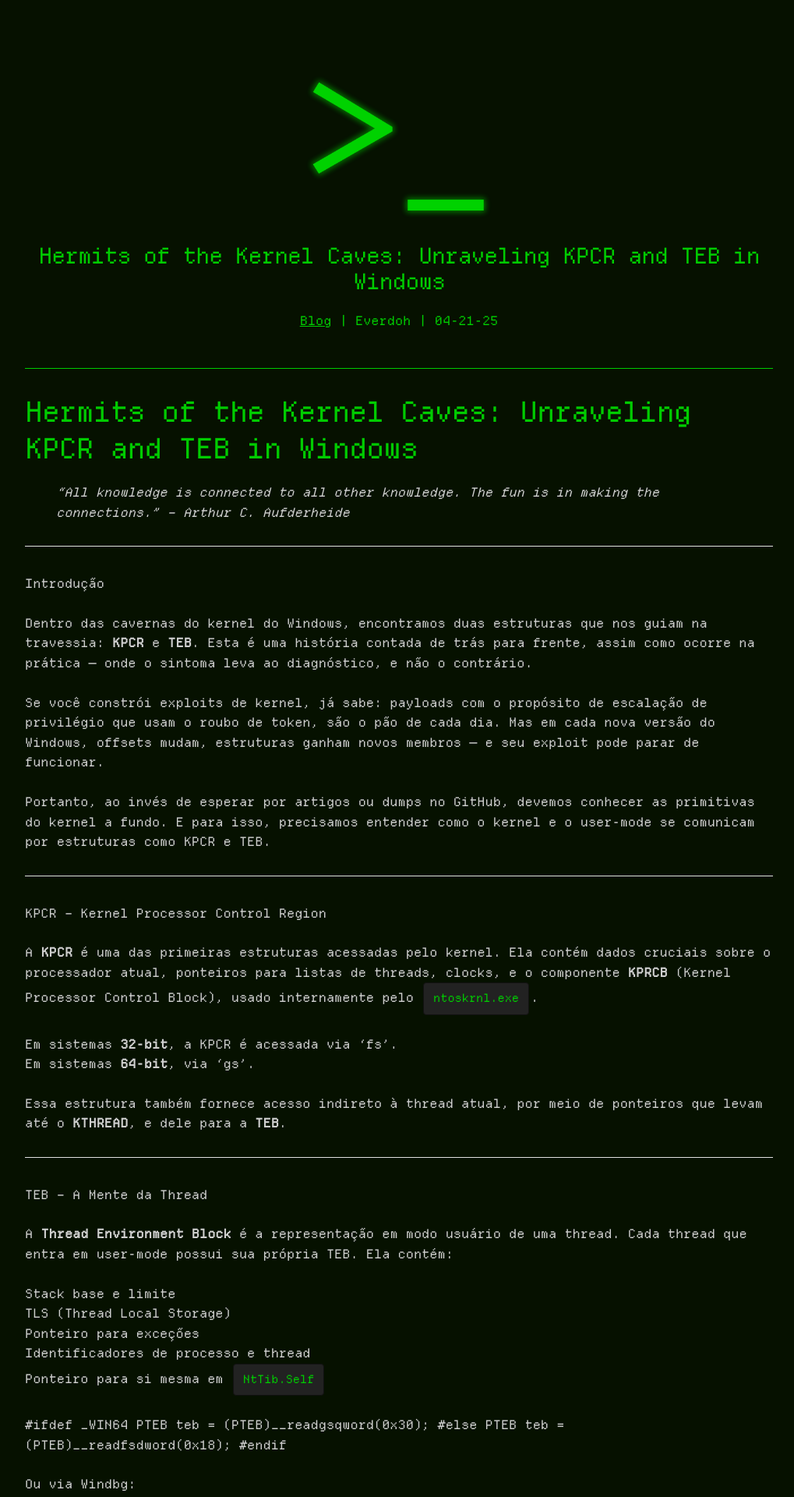
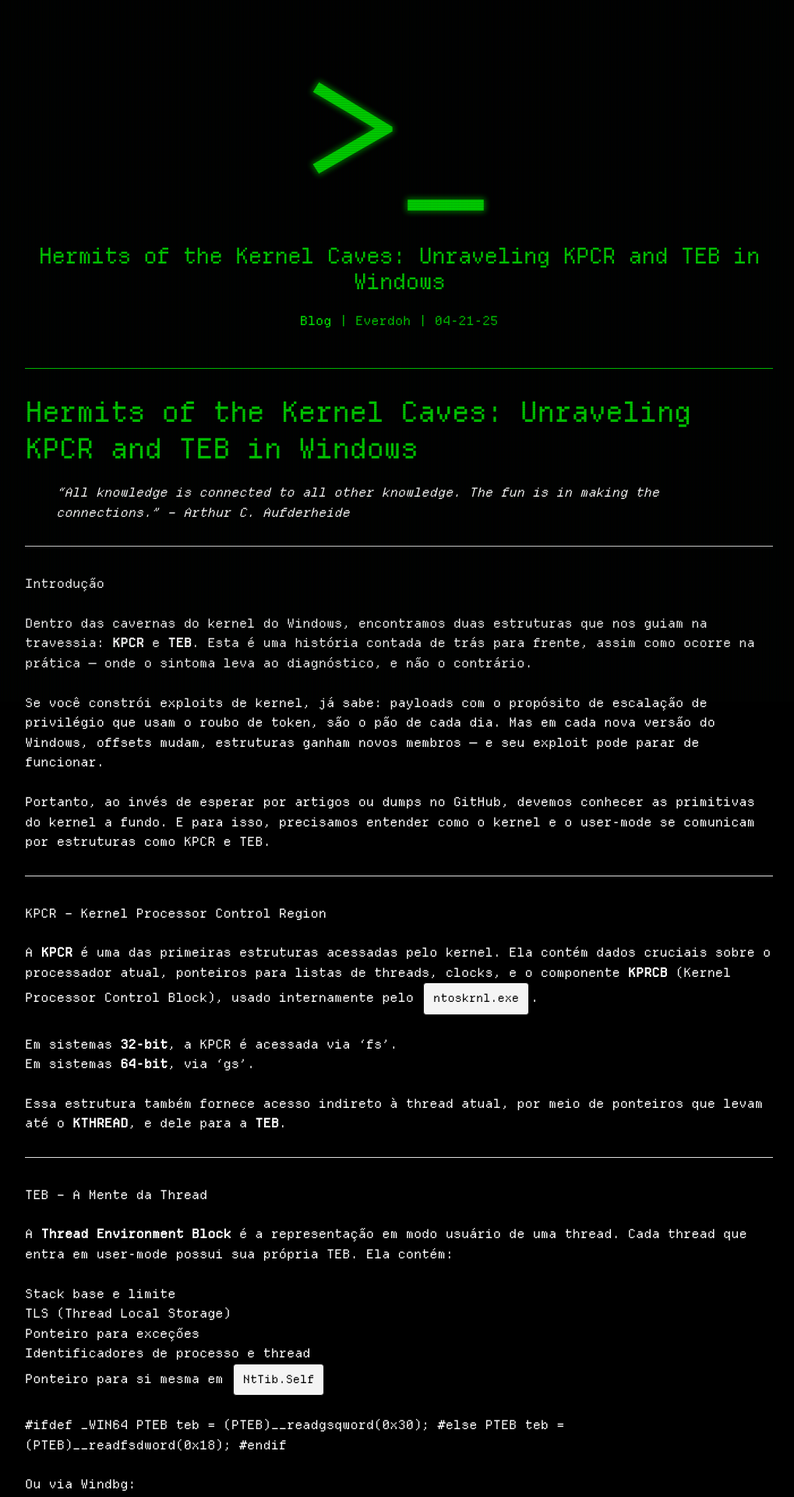
Before and after one commit to Everdoh/everdoh.github.io, a Jekyll site: the page built from _posts/2025-04-21-TEB.md, in a window 1280 px wide. Shown: the top 1920 px of the page at 78% size, without its empty margins (128-1147 px from the left). Built offline with Jekyll 4.4.1, drawn with Linux system fonts in a browser that asks for light colours.

Commit message:
Ajuste de legibilidade 3

```diff
--- a/assets/main.scss
+++ b/assets/main.scss
@@ -5,28 +5,70 @@
 @import "skeleton";
 @import "morph";
 
-/* 1. O que já tinhas: Definição da fonte */
+/* 1. Definição da fonte */
 @font-face {
   font-family: 'Departure Mono';
   src: url('{{ "/assets/fonts/DepartureMono-Regular.otf" | relative_url }}');
   font-weight: normal;
   font-style: normal;
+  font-display: swap;
 }
 
-/* 2. O que já tinhas: Aplicação geral */
+/* 2. Efeito de Scanlines (Monitor CRT) */
+body::before {
+  content: " ";
+  display: block;
+  position: fixed;
+  top: 0;
+  left: 0;
+  bottom: 0;
+  right: 0;
+  background: linear-gradient(rgba(18, 16, 16, 0) 50%, rgba(0, 0, 0, 0.1) 50%),
+              linear-gradient(90deg, rgba(255, 0, 0, 0.02), rgba(0, 255, 0, 0.01), rgba(0, 0, 255, 0.02));
+  z-index: 9999;
+  background-size: 100% 3px, 3px 100%;
+  pointer-events: none;
+}
+
+/* 3. Aplicação geral e Legibilidade */
 html, body, p, li, h1, h2, h3 {
   font-family: 'Departure Mono', monospace !important;
 }
 
-/* 3. O NOVO CÓDIGO: Ajustes de espaçamento e legibilidade */
 body {
-  font-size: 16px;      /* Aumenta um pouco o texto para cansar menos a vista */
-  line-height: 1.6;    /* Dá espaço entre as linhas de texto */
+  font-size: 16px;
+  line-height: 1.6;
+  background-color: #000; /* Garante o fundo preto para o efeito terminal */
+  color: #fff;
 }
 
+/* 4. Blocos de Código e Comandos */
 code, pre {
   font-family: 'Departure Mono', monospace !important;
-  padding: 8px 12px !important; /* Cria o "respiro" dentro das caixas brancas */
-  display: inline-block;        /* Garante que o padding seja aplicado corretamente */
-  border-radius: 4px;           /* Arredonda levemente os cantos das caixas */
+  padding: 8px 12px !important;
+  display: inline-block;
+  border-radius: 4px;
+  background-color: #f4f4f4; /* Mantém o destaque das tuas caixas brancas */
+  color: #000;
 }
+
+/* 5. Links e Efeito Hover (Terminal Style) */
+a {
+  text-decoration: none;
+  color: #00ff00; /* Links em verde por padrão */
+  transition: all 0.2s ease;
+}
+
+a:hover {
+  color: #fff !important;
+  text-shadow: 0 0 8px rgba(0, 255, 0, 0.8);
+}
+
+a:hover::after {
+  content: "_";
+  animation: blink 1s infinite;
+}
+
+@keyframes blink {
+  50% { opacity: 0; }
+}
```
